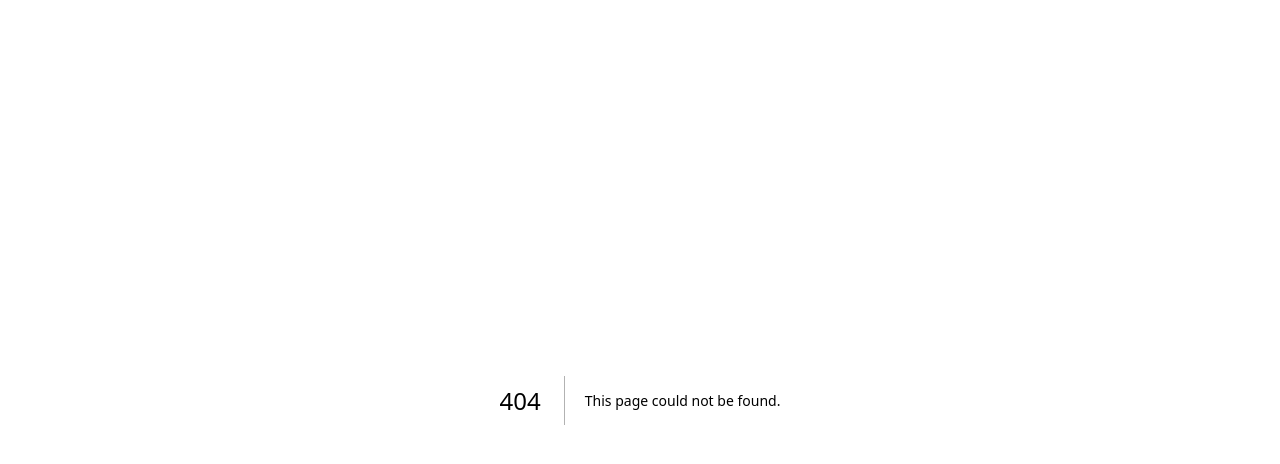
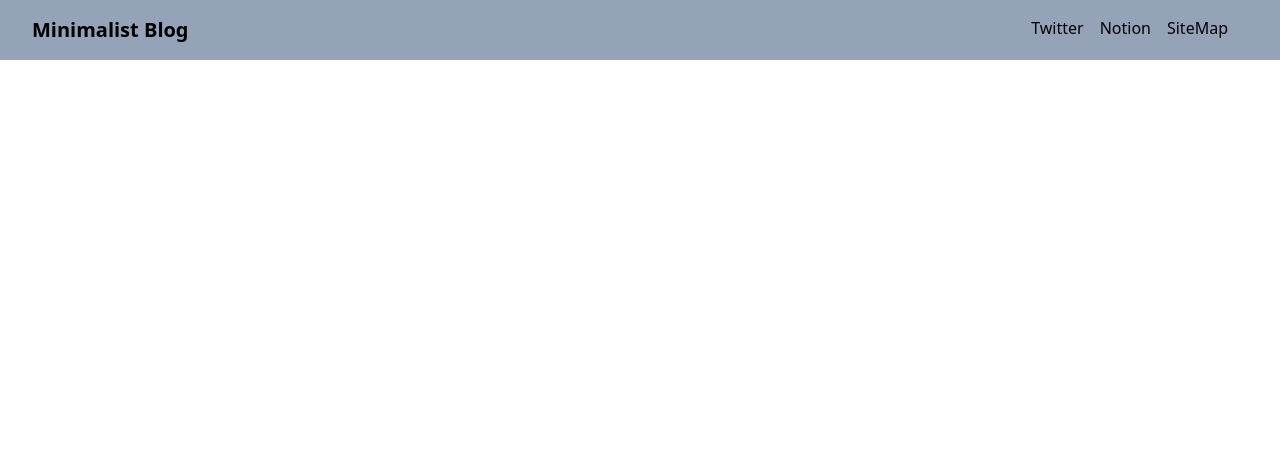
Before and after one commit to Minimalist-00/NotionBlog-Next.js, a Next.js app: page /posts/1 in a window 1280 px wide. Before the commit this address had no page. Shown: the top 464 px of the page. Built offline with nearby package versions, Linux system fonts and the light colour scheme.

Commit message:
ヘッダーの作成｜ホーム簡易作成

```diff
--- /dev/null
+++ b/components/Header.tsx
@@ -0,0 +1,25 @@
+import Link from "next/link";
+import React from "react";
+
+const Header = () => {
+  return (
+    <nav className="container bg-slate-400 mx-auto py-4 px-3">
+      <div className="flex justify-between mx-5">
+        <Link className="text-xl font-bold" href="/">Minimalist Blog</Link>
+          <ul className="flex space-x-4 me-5">
+            <li>
+              <Link href="#">Twitter</Link>
+            </li>
+            <li>
+              <Link href="#">Notion</Link>
+            </li>
+            <li>
+              <Link href="#">SiteMap</Link>
+            </li>
+          </ul>
+        </div>
+    </nav>
+  );
+};
+
+export default Header;
--- /dev/null
+++ b/components/Layout.tsx
@@ -0,0 +1,13 @@
+import React from 'react'
+import Header from './Header'
+
+const Layout = ({ children }) => {
+  return (
+    <div>
+        <Header/>
+        {children}
+    </div>
+  )
+}
+
+export default Layout;
--- a/components/Posts/SinglePosts.tsx
+++ b/components/Posts/SinglePosts.tsx
@@ -1,17 +1,33 @@
+import Link from "next/link";
 import React from "react";
 
-type BlogInfo = { //型を定義
+type BlogInfo = {
+  //型を定義
   title: string;
   description: string;
   date: string;
-  tag: string;
+  tags: string[];
   slug: string;
 };
 
-const SinglePosts = (props: BlogInfo) => { //BlogInfoという型を使用
-  const { title, description, date, tag, slug } = props; //propsオブジェクトからそれぞれを取り出している
+const SinglePosts = (props: BlogInfo) => {
+  //BlogInfoという型を使用
+  const { title, description, date, tags, slug } = props; //propsオブジェクトからそれぞれを取り出している
 
-  return <div>{title}</div>;
+  return (
+    <Link className="block text-ellipsis" href={`/posts/${slug}`}>
+      <section className="bg-gray-600 text-gray-100 p-4 mb-8 rounded-lg">
+        <div className="flex">
+          <h2>{title}</h2>
+          {tags.map((tag) => (
+            <span className="mx-1 px-2 bg-gray-300 rounded-xl text-gray-700">{tag}</span>
+          ))}
+        </div>
+        <div>{description}</div>
+        <div>{date}</div>
+      </section>
+    </Link>
+  );
 };
 
 export default SinglePosts;
--- a/lib/notionAPI.ts
+++ b/lib/notionAPI.ts
@@ -21,7 +21,7 @@ const getPageMetaData = (post) => {
     id: post.id,
     title: post.properties.Name.title[0].plain_text,
     description: post.properties.Description.rich_text[0].plain_text,
-    data: post.properties.Date.date.start,
+    date: post.properties.Date.date.start,
     slug: post.properties.Slug.rich_text[0].plain_text,
     tags: post.properties.Tags.multi_select.map((tag) => tag.name), //map関数でtag配列の中のname要素を１つずつ取り出す
   };
--- a/pages/_app.tsx
+++ b/pages/_app.tsx
@@ -1,6 +1,11 @@
-import '@/styles/globals.css'
-import type { AppProps } from 'next/app'
+import Layout from "@/components/Layout";
+import "@/styles/globals.css";
+import type { AppProps } from "next/app";
 
 export default function App({ Component, pageProps }: AppProps) {
-  return <Component {...pageProps} />
+  return (
+    <Layout>
+      <Component {...pageProps} />
+    </Layout>
+  );
 }
--- a/pages/index.tsx
+++ b/pages/index.tsx
@@ -24,14 +24,14 @@ export default function Home({ allPosts }) {
       </Head>
 
       <main className="container w-full mt-16">
-        <h1 className="text-5xl font-medium mb-16 text-center">Notion Blog</h1>
+        <h1 className="text-5xl font-medium mb-16 text-center">トップページです！</h1>
         {allPosts.map((post) => (
           <div className="mx-4">
             <SinglePosts
               title={post.title}
               description={post.description}
               date={post.date}
-              tag={post.tags}
+              tags={post.tags}
               slug={post.slug}
             />
           </div>
--- /dev/null
+++ b/pages/posts/[slug].tsx
@@ -0,0 +1,11 @@
+import React from 'react'
+
+const Post = () => {
+  return (
+    <div>
+
+    </div>
+  )
+}
+
+export default Post
```
